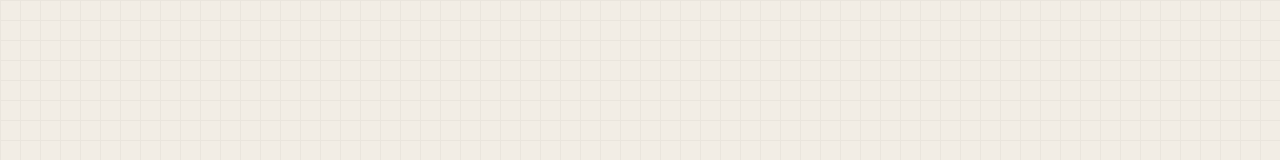
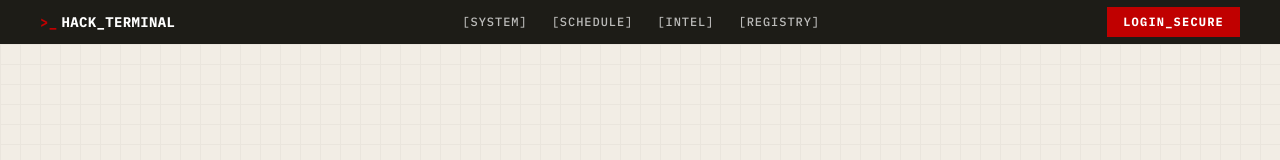
Before and after one commit to Chloelee05/hackxperience-landingpage, a Next.js app: page / in a window 1280 px wide. Shown: the top 160 px of the page. Built offline with nearby package versions, Linux system fonts and the light colour scheme; no server answers.

Commit message:
added: navbar

```diff
--- a/app/components/about.tsx
+++ b/app/components/about.tsx
@@ -10,7 +10,7 @@
   const TEXT_DIM = "rgba(255, 255, 255, 0.7)";
 
   return (
-    <section className="py-24 px-6 max-w-7xl mx-auto font-sans" style={{ fontFamily: 'Montserrat'}}>
+    <section id="system" className="py-24 px-6 max-w-7xl mx-auto font-sans scroll-mt-11" style={{ fontFamily: 'Montserrat'}}>
       <div className="grid lg:grid-cols-3 gap-8">
 
         {/* Main Large Card (Dark) */}
--- a/app/components/faq.tsx
+++ b/app/components/faq.tsx
@@ -39,7 +39,7 @@
   };
 
   return (
-    <section className={`${ibmPlexMono.className} w-full bg-[#f2ede5] py-16 sm:py-24 px-6 sm:px-10`}>
+    <section id="intel" className={`${ibmPlexMono.className} w-full bg-[#f2ede5] py-16 sm:py-24 px-6 sm:px-10 scroll-mt-11`}>
       <div className="mx-auto max-w-4xl">
         <h2 className={`${montserrat.className} text-[28px] sm:text-[36px] md:text-[42px] font-extrabold tracking-tight text-[#1d1c17] mb-10 sm:mb-14`}>
           FAQ_QUERY_MODULE
--- /dev/null
+++ b/app/components/navbar.tsx
@@ -0,0 +1,72 @@
+"use client";
+
+import { useEffect, useState } from "react";
+import { IBM_Plex_Mono } from "next/font/google";
+
+const ibmPlexMono = IBM_Plex_Mono({
+  subsets: ["latin"],
+  weight: ["400", "500", "600", "700"],
+});
+
+const NAV_ITEMS = [
+  { label: "SYSTEM", target: "system" },
+  { label: "SCHEDULE", target: "schedule" },
+  { label: "INTEL", target: "intel" },
+  { label: "REGISTRY", target: "registry" },
+];
+
+export default function Navbar() {
+  const [scrolled, setScrolled] = useState(false);
+
+  useEffect(() => {
+    const onScroll = () => setScrolled(window.scrollY > 20);
+    window.addEventListener("scroll", onScroll, { passive: true });
+    return () => window.removeEventListener("scroll", onScroll);
+  }, []);
+
+  const scrollTo = (id: string) => {
+    const el = document.getElementById(id);
+    if (el) {
+      el.scrollIntoView({ behavior: "smooth", block: "start" });
+    }
+  };
+
+  return (
+    <nav
+      className={`${ibmPlexMono.className} fixed top-0 left-0 right-0 z-50 flex items-center justify-between px-4 sm:px-6 md:px-10 h-11 transition-shadow duration-300 ${
+        scrolled ? "shadow-[0_2px_12px_rgba(0,0,0,0.5)]" : ""
+      }`}
+      style={{ backgroundColor: "#1d1c17" }}
+    >
+      {/* Left — Logo */}
+      <button
+        onClick={() => window.scrollTo({ top: 0, behavior: "smooth" })}
+        className="flex items-center gap-0 text-white text-[13px] sm:text-[14px] font-bold tracking-wide cursor-pointer whitespace-nowrap"
+      >
+        <span className="text-[#c00000] mr-1">&gt;_</span>
+        HACK_TERMINAL
+      </button>
+
+      {/* Center — Nav links */}
+      <div className="hidden md:flex items-center gap-1">
+        {NAV_ITEMS.map((item) => (
+          <button
+            key={item.target}
+            onClick={() => scrollTo(item.target)}
+            className="text-white/70 hover:text-white text-[12px] font-medium tracking-[0.08em] cursor-pointer px-2.5 py-1 transition-colors duration-150"
+          >
+            [{item.label}]
+          </button>
+        ))}
+      </div>
+
+      {/* Right — Login button */}
+      <button
+        onClick={() => scrollTo("registry")}
+        className="bg-[#c00000] hover:bg-[#a00000] text-white text-[11px] sm:text-[12px] font-bold tracking-[0.10em] px-4 py-1.5 cursor-pointer transition-colors duration-150 whitespace-nowrap"
+      >
+        LOGIN_SECURE
+      </button>
+    </nav>
+  );
+}
--- a/app/components/timelineCta.tsx
+++ b/app/components/timelineCta.tsx
@@ -14,7 +14,7 @@
 
 export default function TimelineCta() {
   return (
-    <section className={`${ibmPlexMono.className} w-full bg-[#d10000] text-white`}>
+    <section id="registry" className={`${ibmPlexMono.className} w-full bg-[#d10000] text-white scroll-mt-11`}>
       <div className="mx-auto w-full max-w-5xl px-6 sm:px-10 py-24 sm:py-32 md:py-40">
         {/* Heading — Montserrat, heavy */}
         <h2
--- a/app/page.tsx
+++ b/app/page.tsx
@@ -1,4 +1,5 @@
 "use client"
+import Navbar from "./components/navbar";
 import Hero from "./components/hero";
 import About from "./components/about";
 import PastEvents from "./components/pastEvents";
@@ -12,7 +13,8 @@
 
 export default function Home() {
   return (
-    <main>
+    <main className="pt-11">
+      <Navbar/>
       <Hero/>
       <About/>
       <PastEvents/>
--- a/app/timeline.js
+++ b/app/timeline.js
@@ -280,7 +280,7 @@
   const bronze = SPONSORS.filter(s => s.tier === 'bronze')
 
   return (
-    <section className="bg-[#1a1a1a] px-6 md:px-12 pt-12 sm:pt-16 md:pt-20 pb-8 sm:pb-12 font-mono">
+    <section id="schedule" className="bg-[#1a1a1a] px-6 md:px-12 pt-12 sm:pt-16 md:pt-20 pb-8 sm:pb-12 font-mono scroll-mt-11">
       <div className="max-w-7xl mx-auto">
         <SectionHeader
           title="HACKATHON_TIMELINE"
```
